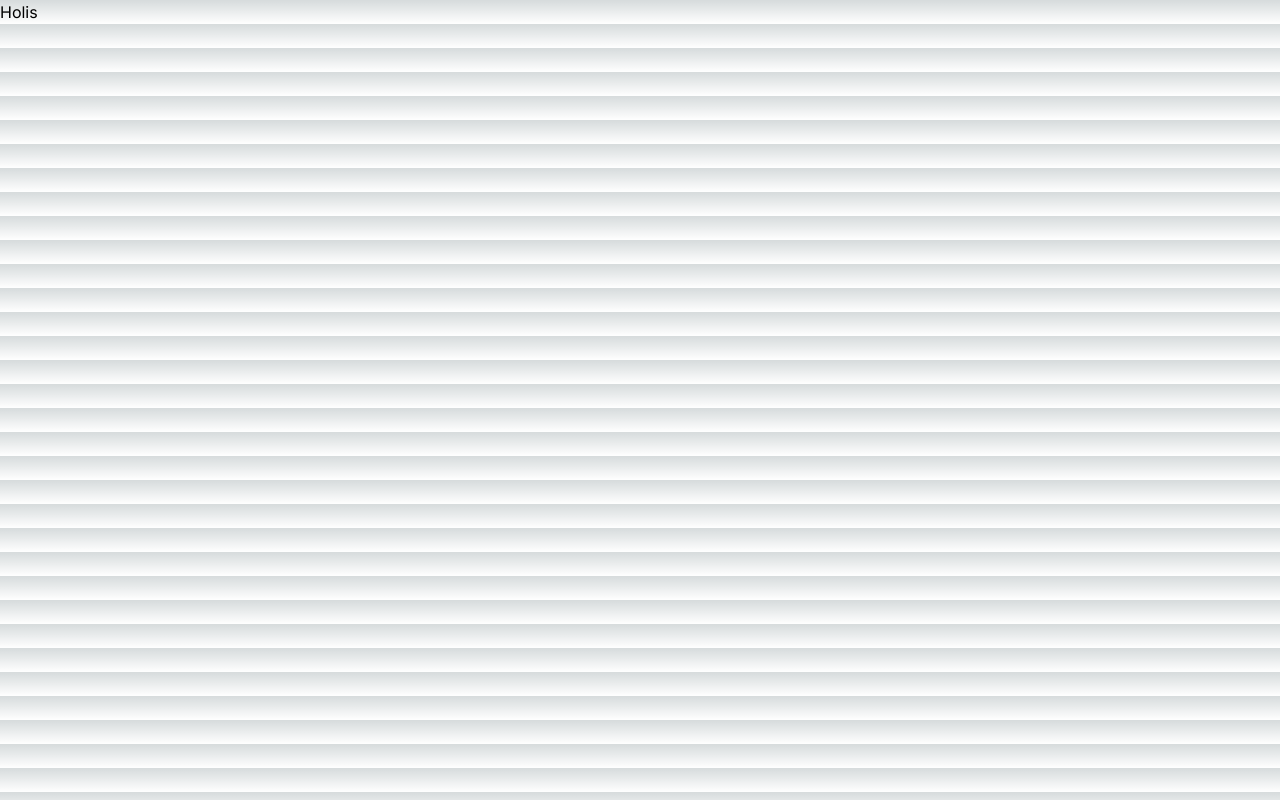
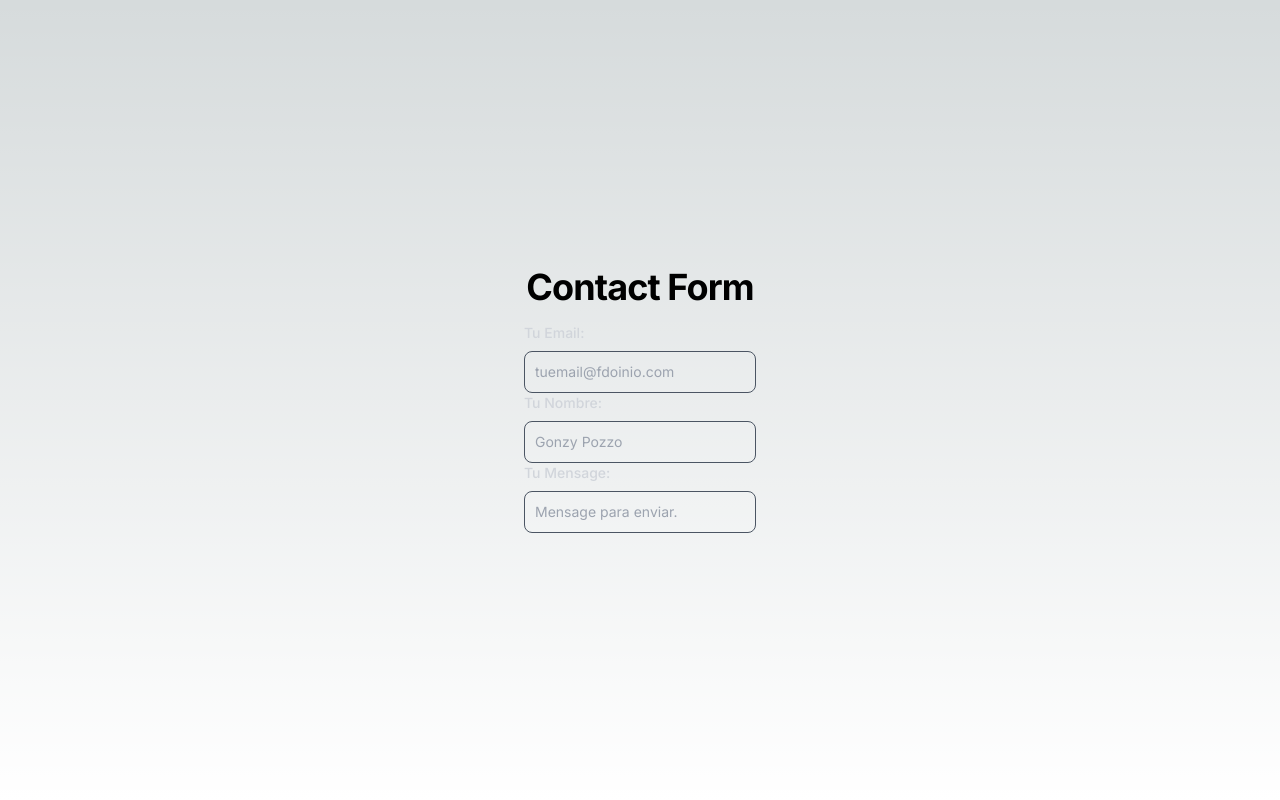
Before and after one commit to devdariill/kv-useServer-contactForm, a Next.js app: page / in a window 1280 px wide. Built offline with nearby package versions, Linux system fonts and the light colour scheme.

Commit message:
Hook_Input-Form

```diff
--- a/src/app/page.tsx
+++ b/src/app/page.tsx
@@ -2,8 +2,24 @@ import { Inter } from 'next/font/google'
 
 const inter = Inter({ subsets: ['latin'] })
 
+const Input = ({ id, name, label, type, placeholder, ...props }: { id: string, name: string, label: string, type: string, placeholder: string }) => {
+  return (
+    <fieldset>
+      <label className='block mb-2 text-sm font-medium text-gray-300'>{label}</label>
+      <input className='border text-sm rounded-lg block w-full p-2.5 bg-white/5 border-gray-600 placeholder-gray-400 text-white' id={id} name={name} type={type} placeholder={placeholder} {...props} />
+    </fieldset>
+  )
+}
+
 export default function Home () {
   return (
-    <main className={`${inter.className}`}>Holis</main>
+    <main className={`${inter.className} flex flex-col items-center justify-center min-h-screen p-24`}>
+      <h2 className='text-4xl font-bold tracking-tight text-center mb-4'>Contact Form</h2>
+      <form action=''>
+        <Input id='email' name='email' label='Tu Email:' type='email' placeholder='tuemail@fdoinio.com' />
+        <Input id='name' name='name' label='Tu Nombre:' type='text' placeholder='Gonzy Pozzo' />
+        <Input id='message' name='message' label='Tu Mensage:' type='text' placeholder='Mensage para enviar.' />
+      </form>
+    </main>
   )
 }
```
